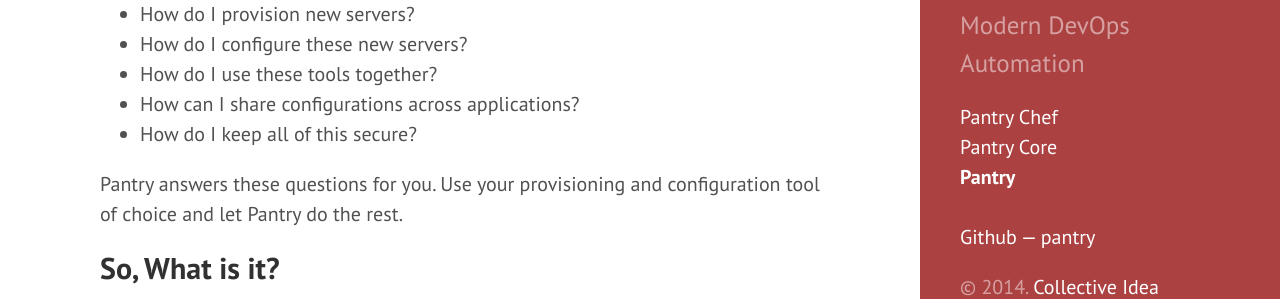
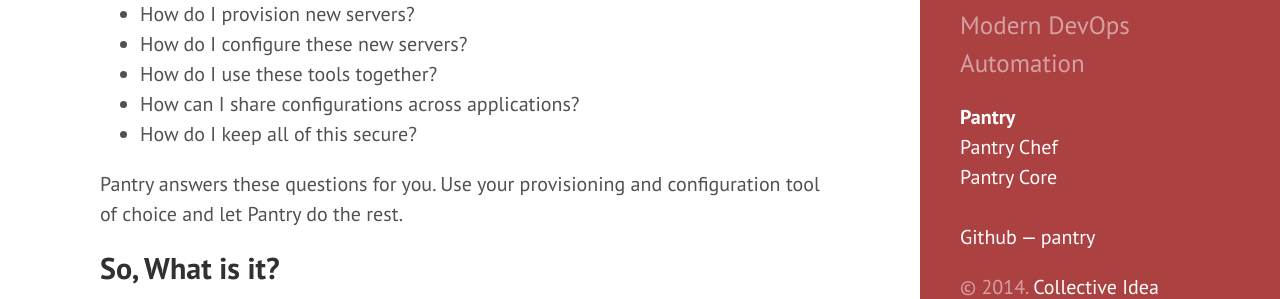
Before and after one commit to pantry/pantry.github.io, a Jekyll site: the page built from index.markdown, in a window 1280 px wide. Shown: the part 478-777 px from the top of the page. Built offline with Jekyll 4.4.1, drawn with Linux system fonts in a browser that asks for light colours.

Commit message:
Explicitly set sort orders in the navigation
Double loop idea from
http://stackoverflow.com/questions/9053066/sorted-navigation-menu-with-jekyll-and-liquid

Github pages doesn't allow custom plugins so we have to work with liquid
directly and this was the best solution I could find. The code is
inlined to keep from generating a ton of whitespace in the final output.

```diff
--- a/_includes/sidebar.html
+++ b/_includes/sidebar.html
@@ -6,21 +6,11 @@
     </div>
 
     <ul class="sidebar-nav">
-      {% comment %}
-        The code below dynamically generates a sidebar nav of pages with
-        `layout: page` in the front-matter. See readme for usage.
-      {% endcomment %}
-
-      {% assign pages_list = site.pages %}
-      {% for node in pages_list %}
-        {% if node.title != null %}
-          {% if node.layout == "page" %}
-            <li class="sidebar-nav-item{% if page.url == node.url %} active{% endif %}">
-              <a href="{{ node.url }}">{{ node.title }}</a>
-            </li>
-          {% endif %}
-        {% endif %}
-      {% endfor %}
+      {% for nav_entry in (0..site.pages.size) %} {% for node in site.pages %} {% if node.nav_order == nav_entry %}
+        <li class="sidebar-nav-item{% if page.url == node.url %} active{% endif %}">
+          <a href="{{ node.url }}">{{ node.title }}</a>
+        </li>
+      {% endif %} {% endfor %} {% endfor %}
 
       <li>&nbsp;</li>
       <li class="sidebar-nav-item"><a href="https://github.com/{{ page.github }}">Github &mdash; {{page.github}}</a></li>
--- a/chef/index.markdown
+++ b/chef/index.markdown
@@ -2,6 +2,7 @@
 layout: page
 title: Pantry Chef
 github: pantry/pantry-chef
+nav_order: 1
 summary: A Smaller, Simpler Chef Server
 ---
 
--- a/core/index.markdown
+++ b/core/index.markdown
@@ -2,6 +2,7 @@
 layout: page
 title: Pantry Core
 github: pantry/pantry
+nav_order: 2
 summary: Async Client/Server Remote Execution Framework
 ---
 
--- a/index.markdown
+++ b/index.markdown
@@ -2,6 +2,7 @@
 layout: page
 title: Pantry
 github: pantry
+nav_order: 0
 summary: Modern DevOps Automation
 ---
 
```
